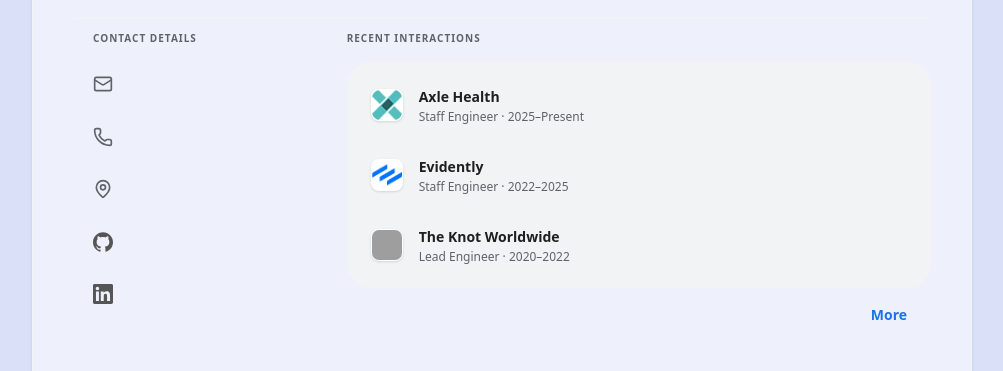
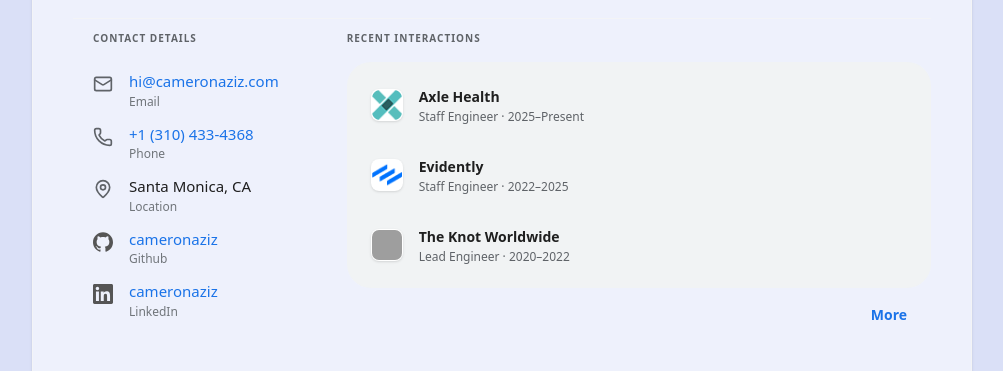
Before and after one commit to cameronaziz/cameronaziz, a React (Vite) app: page / in a window 1280 px wide. Shown: the part 262-633 px from the top of the page, without its empty margins (138-1141 px from the left). Built offline with nearby package versions, Linux system fonts and the light colour scheme; grey boxes are pictures that could not be loaded; a web font is replaced by a local one.

Commit message:
fix: contact panel text opacity was inverted - show text when not on experience route

```diff
--- a/src/components/ContactPanel/index.tsx
+++ b/src/components/ContactPanel/index.tsx
@@ -93,7 +93,7 @@
       <motion.div
         onClick={handleClick}
         initial={false}
-        animate={{ opacity: isExpanded ? 0 : 1 }}
+        animate={{ opacity: isExpanded ? 1 : 0 }}
         transition={{ duration: 0.3, ease: 'easeInOut' }}
         className="flex flex-col min-w-0 flex-1"
       >
```
